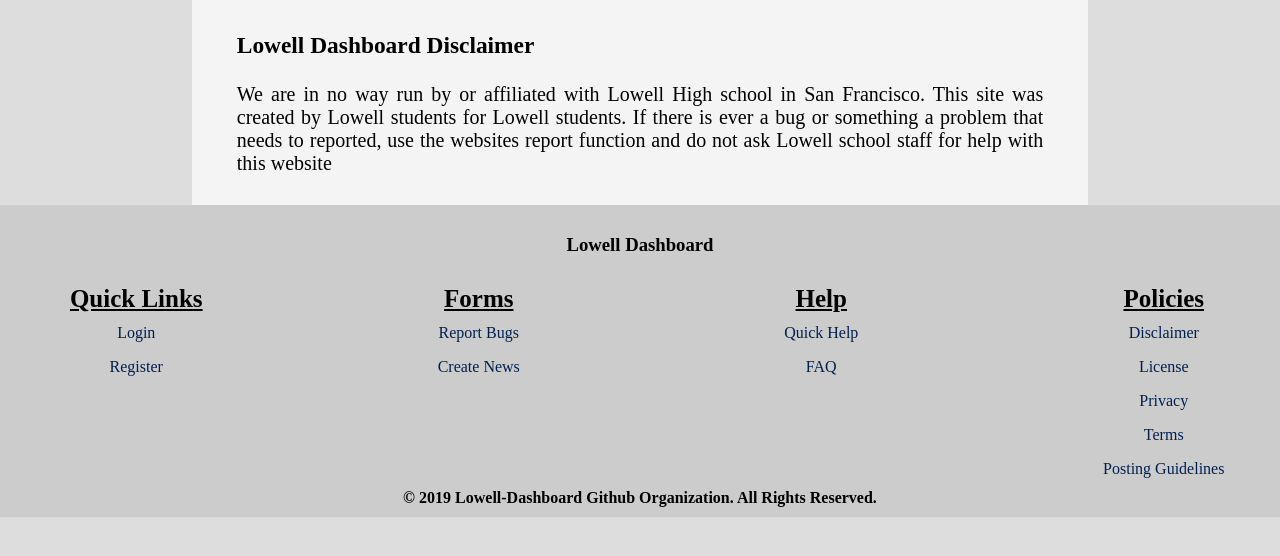
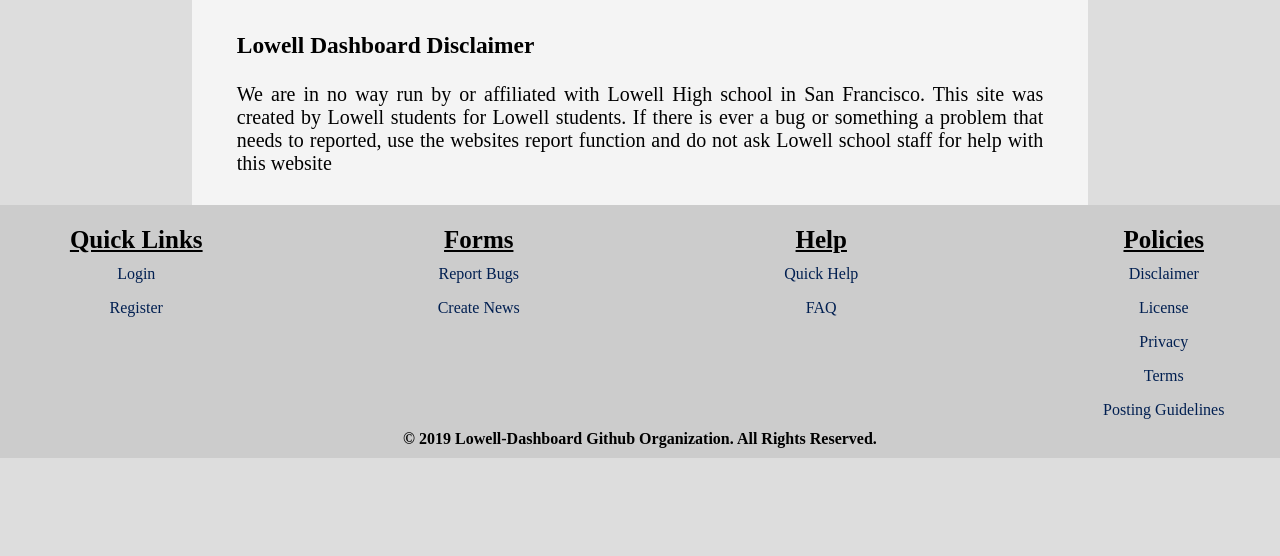
Before and after one commit to lowell-dev-club/lowell-dashboard, a Flask app: page /files/disclaimer in a window 1280 px wide. Shown: the part 107-663 px from the top of the page. Run offline with Flask 2, Linux system fonts and the light colour scheme; some libraries are stand-ins or nearby versions.

Commit message:
remove h3 header

```diff
--- a/lowell-dashboard/app/templates/footer.html
+++ b/lowell-dashboard/app/templates/footer.html
@@ -1,6 +1,4 @@
 <footer>
-	<h3>Lowell Dashboard</h3>
-
     <div class="grid">
 
         <div class="column">
```
